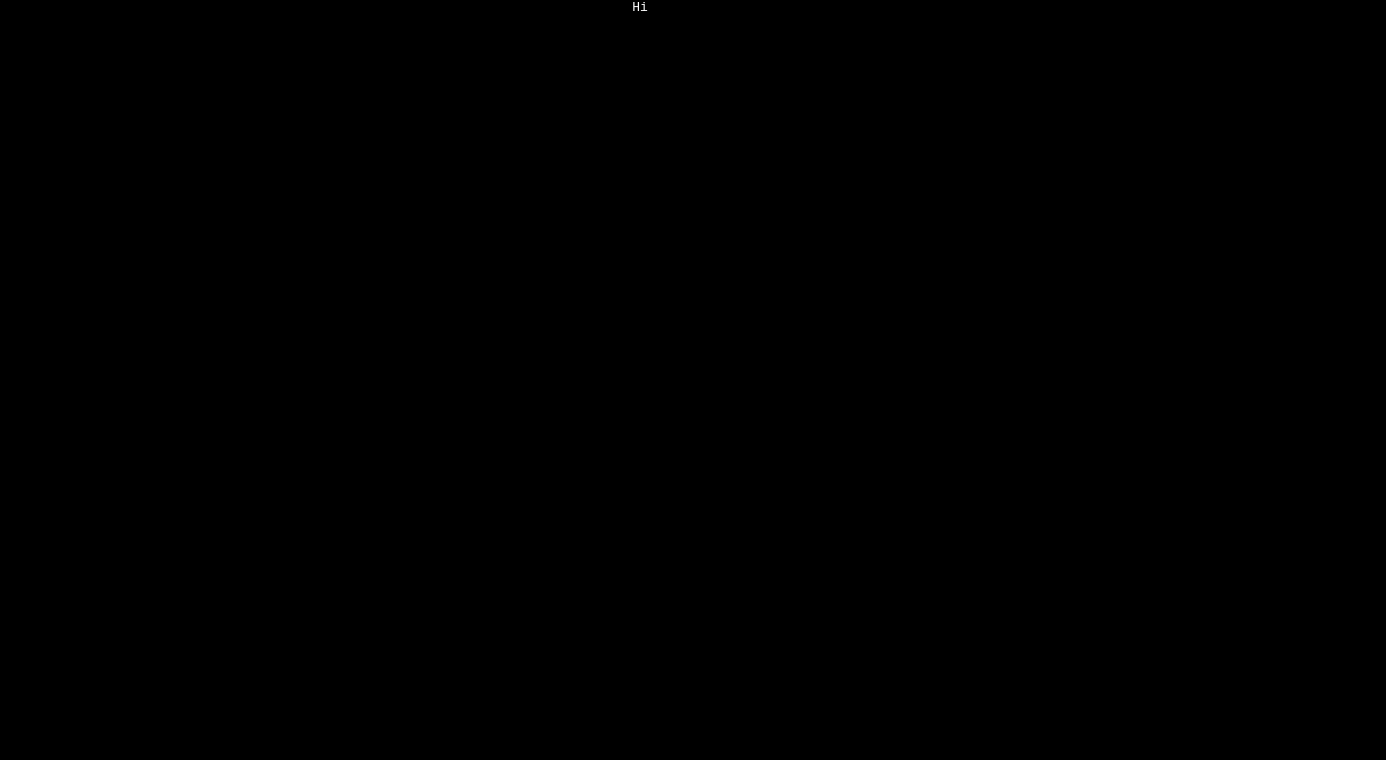
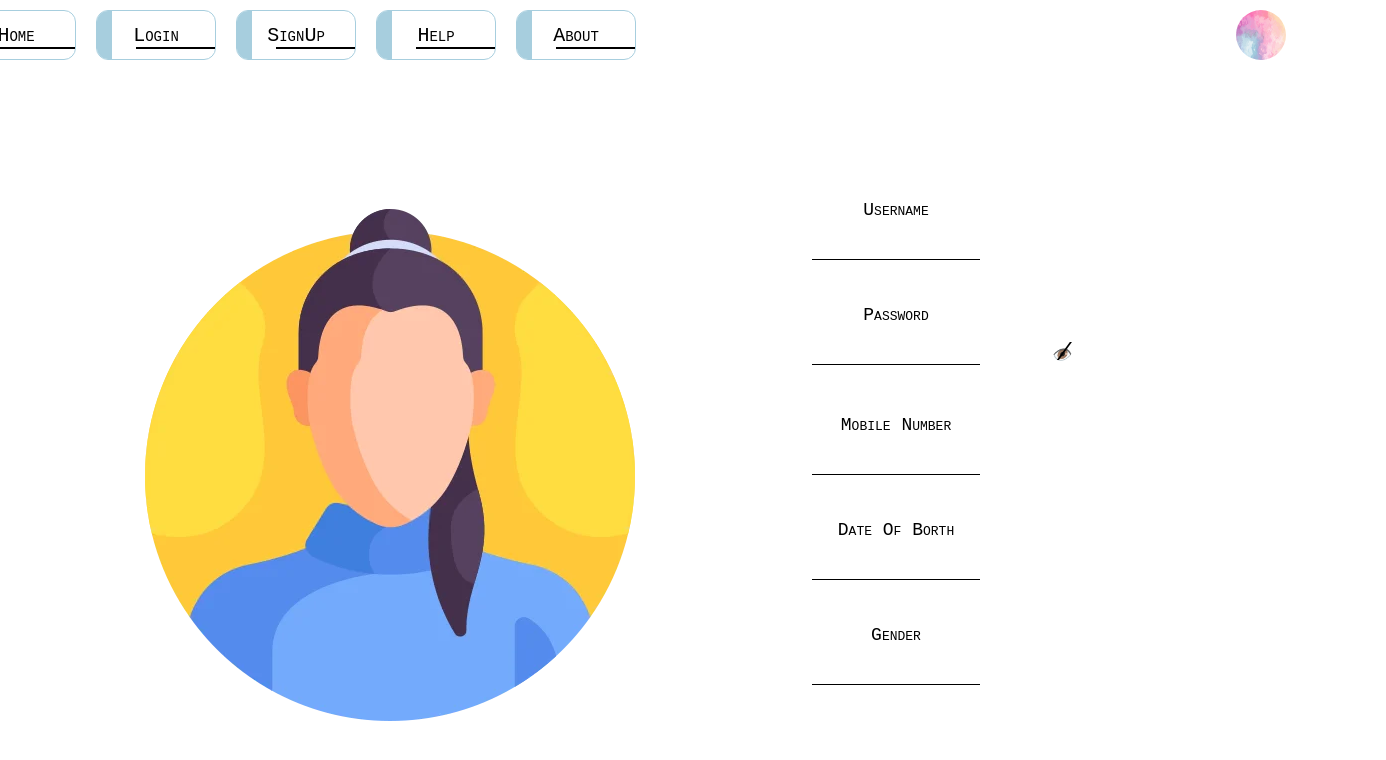
Before and after one commit to AzmatullaKhan/full-stack-react-frontend, a React (Create React App) app: page /profile in a window 1280 px wide. Shown: the top 760 px of the page, 1386 px wide, since content can reach past the window. Built offline with nearby package versions, Linux system fonts and the light colour scheme.

Commit message:
Made the error correction for gender, added profile some minor changes in other pages

```diff
--- a/src/pages/allPages.css
+++ b/src/pages/allPages.css
@@ -995,3 +995,83 @@ hr{
     color: #000;
     font-size: 16px;
 }
+
+
+
+/* -----------------------------------------------------------------------------------------------------------------------------------------
+-----------------------------------------------------------------------------------------------------------------------------------------
+-----------------------------------------------------------------------------------------------------------------------------------------
+-----------------------------------------------------------------------------------------------------------------------------------------
+----------------------------------------------------------------------------------------------------------------------------------------- */
+
+
+
+.profile_container_one{
+    height: 850px;
+    width:1492px;
+    padding: 0px 0px;
+    background-color: #fff;
+    background-size: cover;
+    backdrop-filter: grayscale(10px);
+}
+.profile_container_two_image{
+    animation: profile_container_two-animation 1.4s ease-in-out 0s;
+}
+@keyframes profile_container_two-animation {
+    0%{position: relative;left: 500px;}
+    100%{position: relative;left: 0px;}
+}
+.profile_container_two{
+    height: 770px;
+    width:1492px;
+    padding: 0px 0px;
+    margin-top:10px;
+    display: flex;
+    justify-content: center;
+    align-items: center;
+}
+.profile_container_three{
+    height: 700px;
+    width:500px;
+    padding: 0px 30px;
+    display: flex;
+    justify-content: center;
+    align-items: center;
+    flex-direction: column;
+    animation: profile_container_three-animation 1.4s ease-in-out 0s;
+}
+@keyframes profile_container_three-animation {
+    0%{position: relative;left: -400px;}
+    100%{position: relative;left: 0px;}
+}
+.profile_container_three_label{
+    font-size: 18px;
+    font-variant: small-caps;
+}
+.profile_container_three_input{
+    height: 40px;
+    max-width:fit-content;
+    border-top: none;
+    border-left: none;
+    border-right: none;
+    border-bottom: 1px solid;
+    margin: 0px 0px 30px 0px;
+    text-align: center;
+    padding: 20px 0px 0px 0px;
+    font-weight: bolder;
+    outline: none;
+    background-color: transparent;
+}
+.profile_container_thre_input_eye{
+    text-align: center;
+    cursor: pointer;
+    font-style: italic;
+    position: relative;
+    top:-50px;
+    left: 165px;
+    height:20px;
+    width:20px;
+    font-weight: 100;
+    color: #000;
+    font-size: 16px;
+}
--- a/src/pages/nav.js
+++ b/src/pages/nav.js
@@ -3,7 +3,6 @@ import './allPages.css'
 
 export const Navbar=()=>{
     let isLoggedIn = Boolean(localStorage.getItem('isLoggedIn'))
-    console.log(isLoggedIn)
 
     let navigate=useNavigate();
 
@@ -36,7 +35,7 @@ export const Navbar=()=>{
         localStorage.removeItem('error')
         localStorage.removeItem('isLoggedIn')
 
-        window.location.reload()
+        navigate('/login')
     }
 
     const handleProfileClick=()=>{
--- a/src/pages/profile.js
+++ b/src/pages/profile.js
@@ -1,9 +1,56 @@
 import './allPages.css'
+import { Navbar } from './nav'
 
 export const Profile=()=>{
-    return(
-        <div style={{color:"#fff"}}>
-            Hi
+    let username, mobileNumber, dateOfBirth, gender, password;
+    username=localStorage.getItem('username')
+    mobileNumber=localStorage.getItem('mobileNumber')
+    dateOfBirth=localStorage.getItem('dateOfBirth')
+    gender=localStorage.getItem('gender')
+    password=localStorage.getItem('password')
+
+    let isMale = (gender==='Male')?true:false;
+
+    console.log(isMale, gender)
+    const handleEyeClick=()=>{
+        let t=document.getElementById('profile_password').type
+    if(t==='password'){
+        document.getElementById('profile_password').type='text'
+        document.getElementById('profile_container_three_input_eye_cross').style.opacity=0;
+    }
+    else{
+        document.getElementById('profile_password').type='password'
+        document.getElementById('profile_container_three_input_eye_cross').style.opacity=1;
+    }
+    }
+
+return(
+    <div className="profile_container_one">
+        <Navbar />
+        <div className='profile_container_two'>
+            {
+                isMale?
+                (<img className='profile_container_two_image' src={require('../images/profileMale.png')} alt='gender'/>):
+                (<img className='profile_container_two_image' src={require('../images/profileFemale.png')} alt='gender'/>)
+            }
+            <div className="profile_container_three">
+                <label className='profile_container_three_label'>Username</label>
+                <input className='profile_container_three_input' type='text' readOnly value={username}/><br></br>
+
+                <label className='profile_container_three_label'>Password</label>
+                <input className='profile_container_three_input' type='password' readOnly value={password} id="profile_password"/>
+                <div className='profile_container_thre_input_eye' onClick={handleEyeClick}>👁️<p id='profile_container_three_input_eye_cross' style={{position:'relative', top:'-32px', left:'3px', fontSize:"24px", opacity:'1', marginTop:"7px"}}>/</p></div>
+
+                <label className='profile_container_three_label'>Mobile Number</label>
+                <input className='profile_container_three_input' type='text' readOnly value={mobileNumber}/><br></br>
+
+                <label className='profile_container_three_label'>Date Of Borth</label>
+                <input className='profile_container_three_input' type='text' readOnly value={dateOfBirth}/><br></br>
+
+                <label className='profile_container_three_label'>Gender</label>
+                <input className='profile_container_three_input' type='text' readOnly value={gender}/><br></br>
+            </div>
         </div>
+    </div>
     )
 }
--- a/src/pages/resetPassword.js
+++ b/src/pages/resetPassword.js
@@ -124,7 +124,6 @@ export const ResetPassword=()=>{
             document.getElementById('resetPassword_changePassword').type='password'
             document.getElementById('resetPassword_container_four_input_small_eye_cross').style.opacity=1;
         }
-        console.log()
     }
 
     return(
--- a/src/pages/signUp.js
+++ b/src/pages/signUp.js
@@ -69,9 +69,9 @@ export const SignUp=()=>{
     }
 
     function getGender(){
-        if(document.getElementById('signup_genderMale').isChecked)
+        if(document.getElementById('signup_genderMale').checked)
             return 'Male'
-        else if(document.getElementById('signup_genderFemale').isChecked)
+        else if(document.getElementById('signup_genderFemale').checked)
             return 'Female'
         else
             return 'Others'
```
Also changed, not shown: src/images/profileFemale.png (added), src/images/profileMale.png (added).
